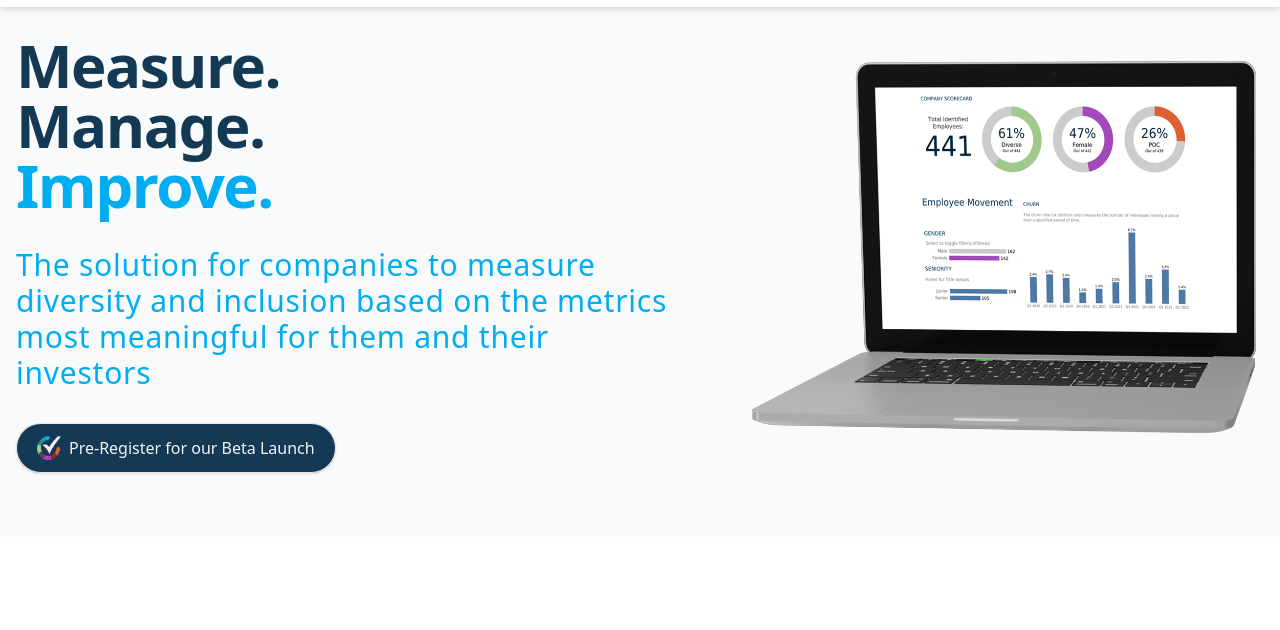
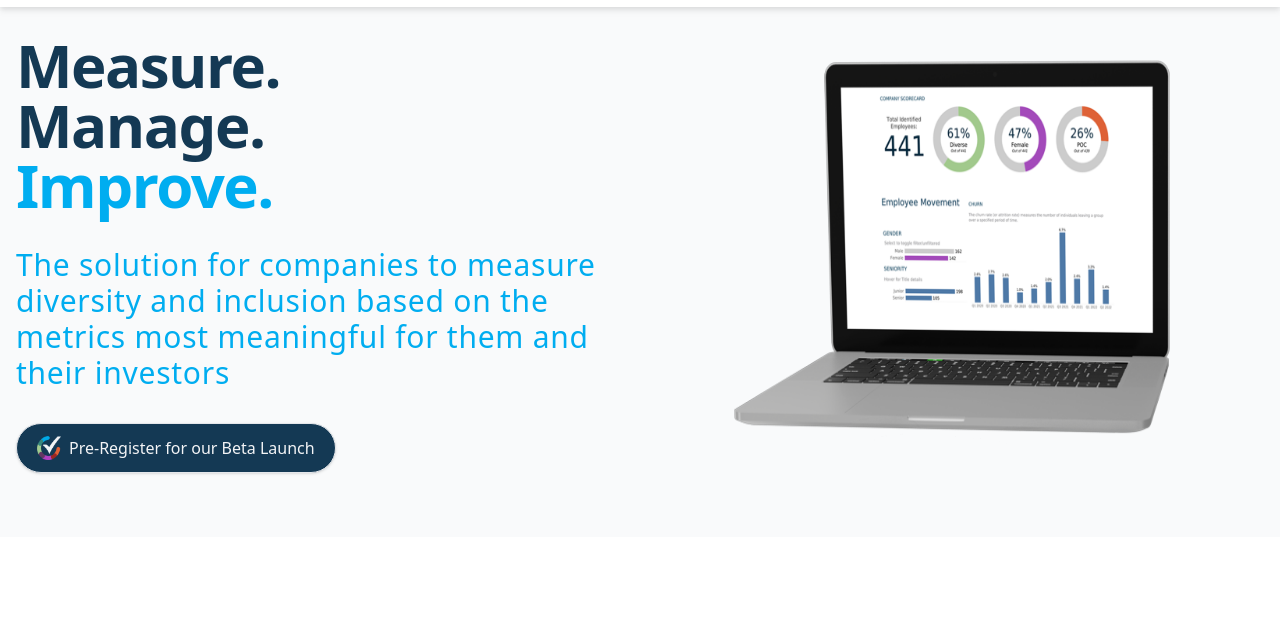
Before and after one commit to zachypng/jpdm-landingpage, a plain HTML site: page index.html in a window 1280 px wide. Shown: the part 77-707 px from the top of the page. Drawn offline with nearby package versions, Linux system fonts and the light colour scheme.

Commit message:
img size again

```diff
--- a/index.html
+++ b/index.html
@@ -80,8 +80,8 @@
     </header>
     <section class="bg-gray-50 dark:bg-zinc-900" id="hero">
         <!-- <div class="grid max-w-screen-xl px-4 pt-32 pb-8 mx-auto lg:gap-8 xl:gap-0 lg:py-16 lg:grid-cols-12 lg:pt-28"> -->
-        <div class="grid max-w-screen-xl px-4 pt-20 pb-8 mx-auto lg:gap-8 xl:gap-0 lg:py-16 lg:grid-cols-12 lg:pt-28">
-            <div class="mr-auto place-self-center lg:col-span-7">
+        <div class="grid max-w-screen-xl px-4 pt-20 pb-8 mx-auto lg:gap-8 xl:gap-0 lg:py-16 lg:grid-cols-2 lg:pt-28">
+            <div class="mr-auto place-self-center lg:col-span-1">
                 <h1 class="max-w-2xl mb-4 text-4xl font-extrabold leading-none tracking-tight md:text-5xl xl:text-6xl text-jdm-blue dark:text-white">Measure. <br>Manage. <br><span class="text-jdm-sky">Improve.</span></h1>
                 <!-- <h1 class="max-w-2xl mb-4 text-4xl font-extrabold leading-none tracking-tight md:text-5xl xl:text-6xl text-transparent bg-clip-text bg-gradient-to-br from-jdm-sky to-purple-600 via-purple-600 animate-anim-gradient-text z-10">Improve.</h1> -->
                 <h2 class="max-w-2xl mb-8 pt-4 text-2xl font-light leading-none tracking-wide xl:text-3xl text-jdm-sky dark:text-gray-400">The solution for companies to measure diversity and inclusion based on the metrics most meaningful for them and their investors</h2>
@@ -92,8 +92,9 @@
                     </a>
                 </div>
             </div>
-            <div class="hidden lg:mt-0 lg:col-span-5 lg:flex">
-                <img src="./images/laptop1.png" alt="hero image">
+            <!-- <div class="hidden lg:mt-0 lg:col-span-5 lg:flex"> -->
+            <div class="hidden lg:mt-0 lg:flex aspect-w-16 aspect-h-9">
+                <img src="./images/laptop2.png" alt="hero image">
             </div>
         </div>
     </section>
```
Also changed, not shown: images/laptop2.png (added), output.css.
